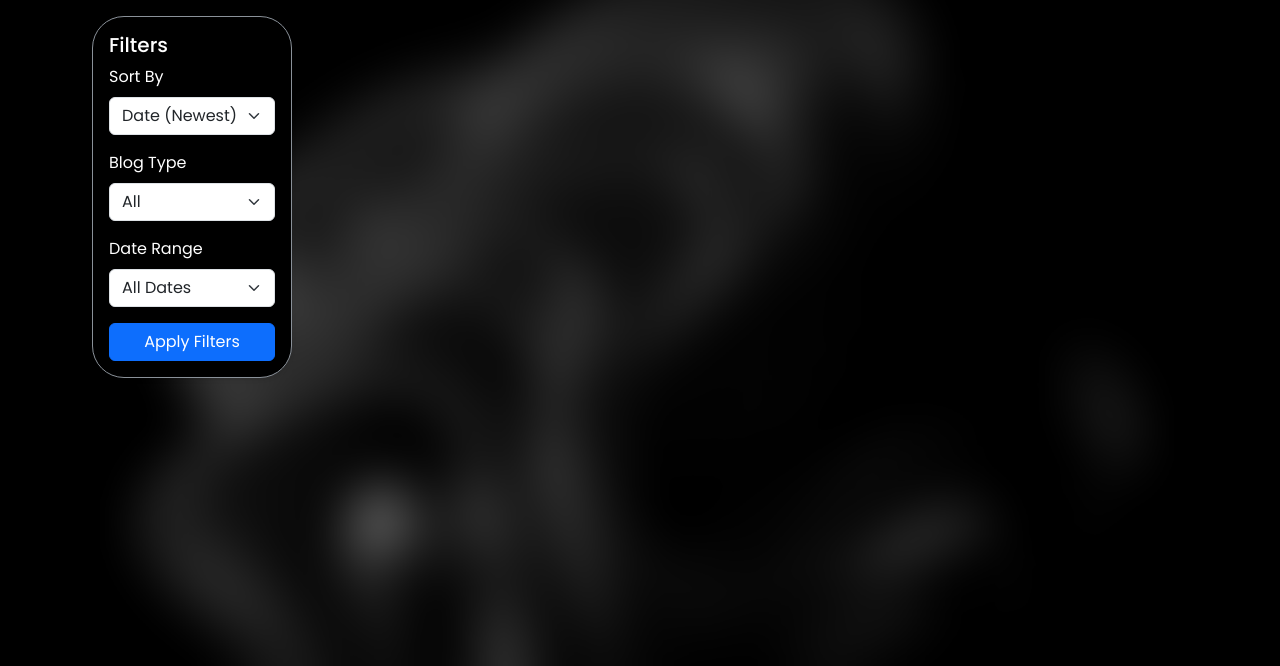
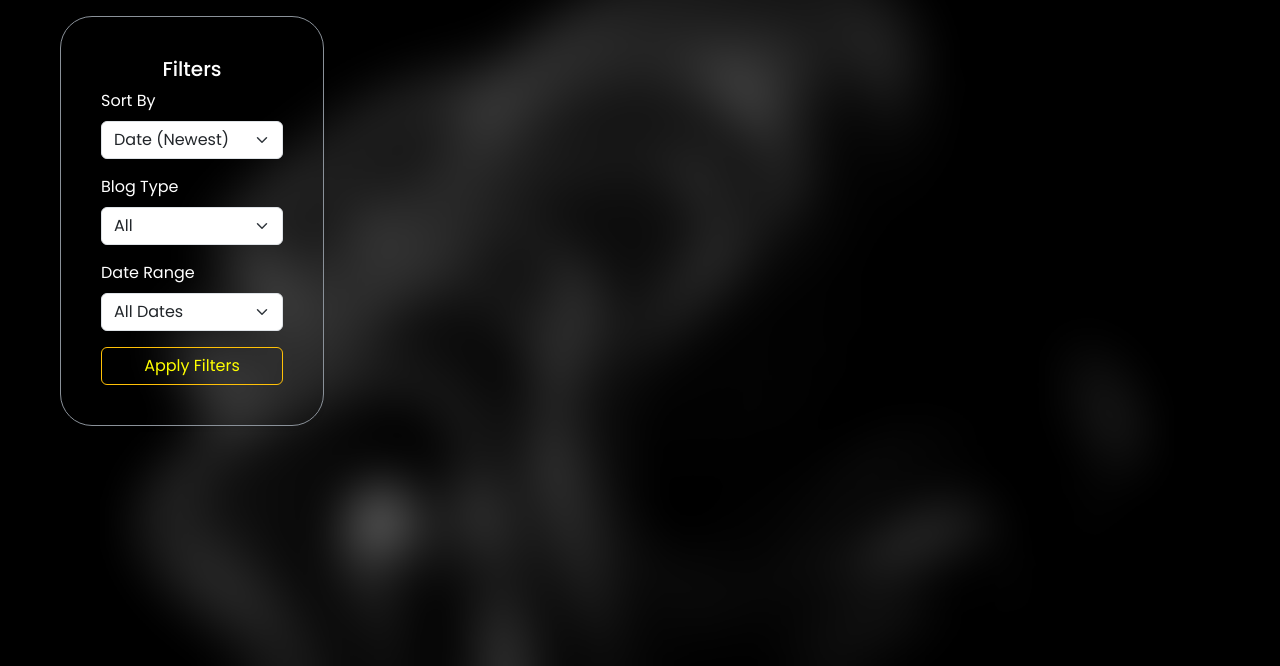
Before and after one commit to ayushmaanFCB/Portfolio-Ayushmaan, a Flask app: template templates/blogs.html in a window 1280 px wide. Shown: the part 134-800 px from the top of the page. Run offline with Flask 3, Linux system fonts and the light colour scheme; the template is opened without the code that fills it: most values are stand-ins (such as "Sample title", 1, 10 or a date in 2020).

Commit message:
improved filters card for wide screens

```diff
--- a/templates/blogs.html
+++ b/templates/blogs.html
@@ -58,9 +58,9 @@
     <div class="main-content">
         <!-- Filters Sidebar -->
         <div class="filter-column">
-            <div class="card shadow-sm">
+            <div class="card shadow-sm" style="width: 75%; background-color: rgba(255, 255, 255, 0); padding:1.5rem">
                 <div class="card-body">
-                    <h5 class="card-title">Filters</h5>
+                    <h5 class="card-title" style="text-align: center;">Filters</h5>
                     <form method="GET" action="/blog">
                         <!-- Sort By -->
                         <div class="mb-3">
@@ -99,7 +99,8 @@
                             </select>
                         </div>
 
-                        <button type="submit" class="btn btn-primary w-100">Apply Filters</button>
+                        <button type="submit" class="btn btn-warning w-100"
+                            style="background-color: rgba(255, 255, 255, 0); color:yellow">Apply Filters</button>
                     </form>
                 </div>
             </div>
```
